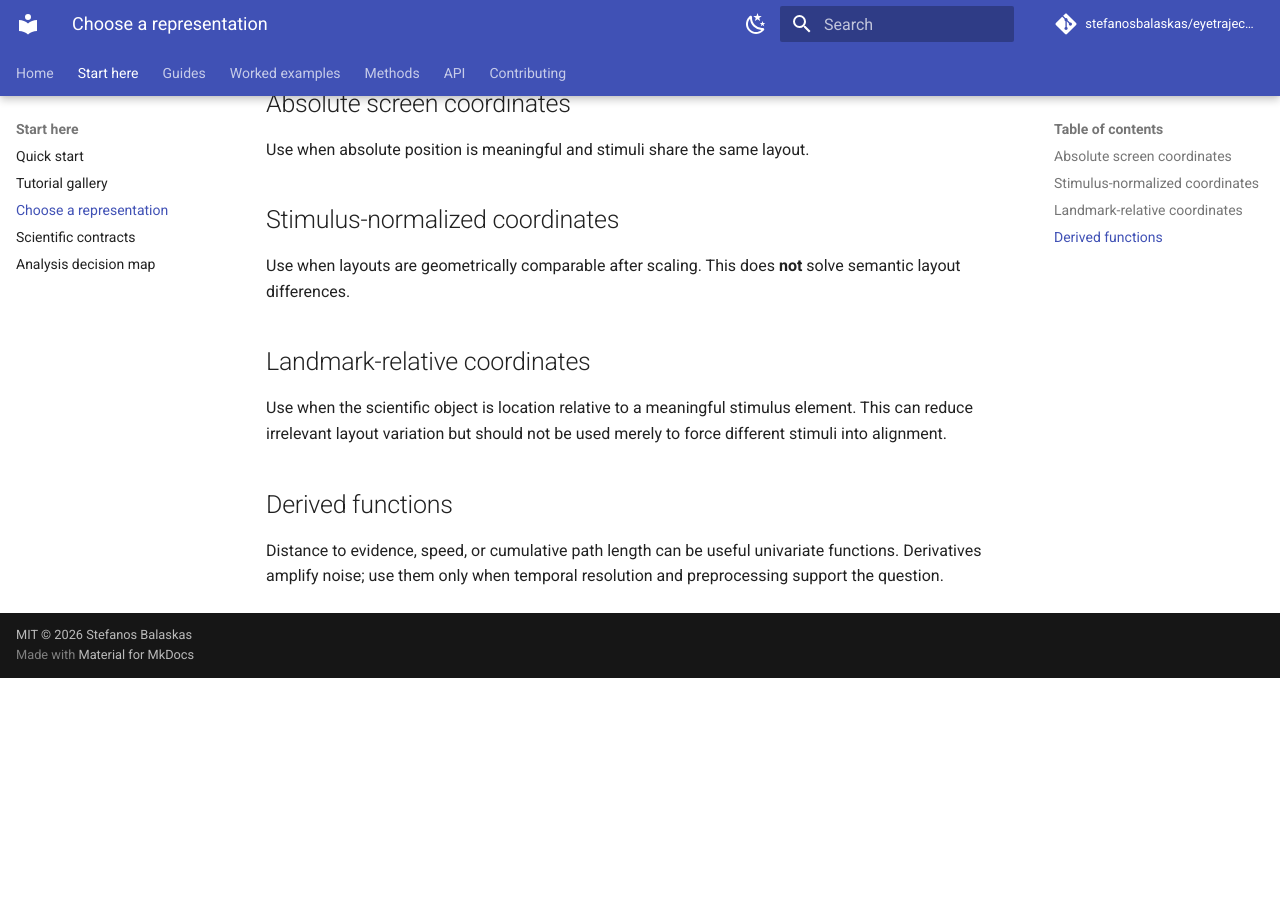
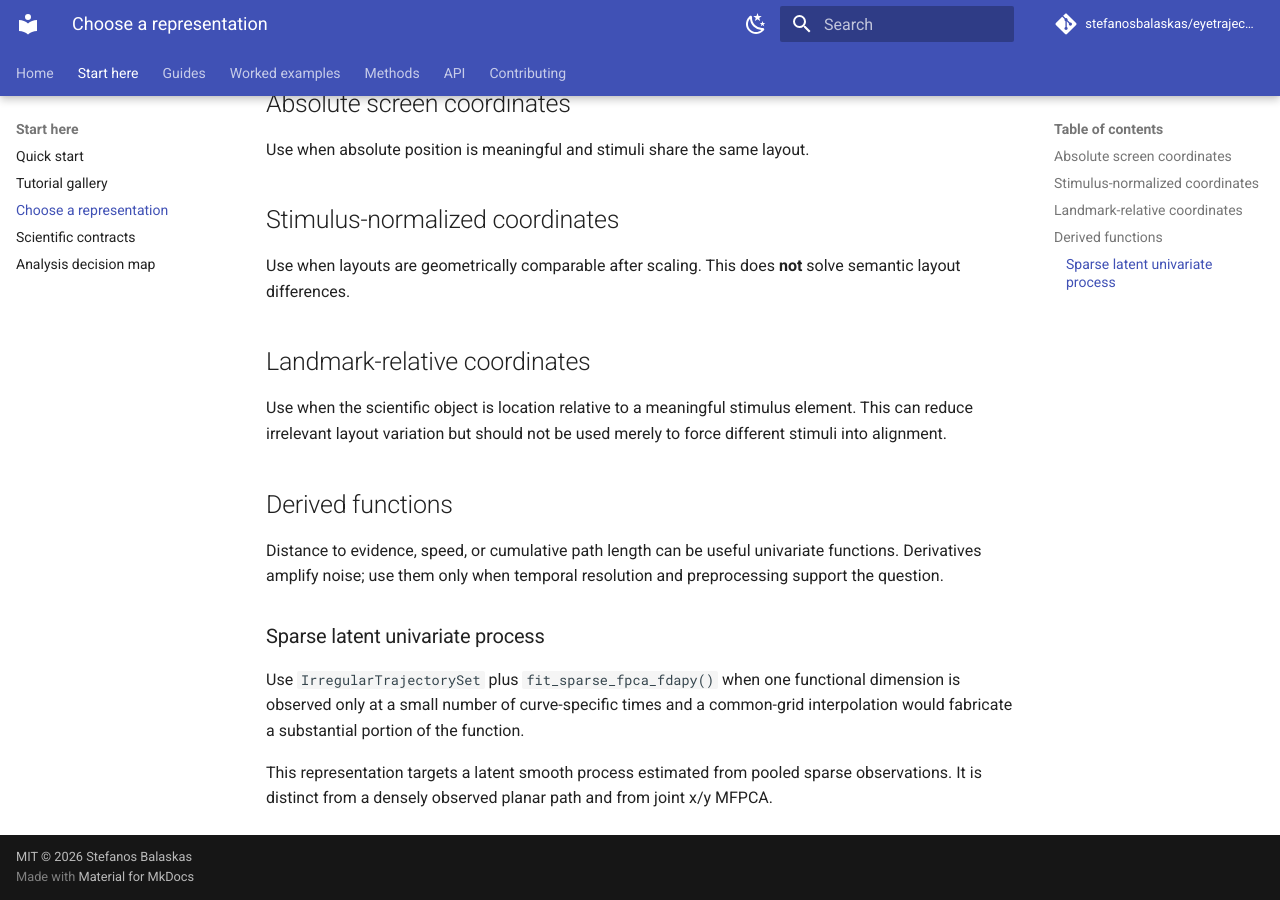
Before and after one commit to stefanosbalaskas/eyetrajectoriespy, an MkDocs documentation site: the page built from docs/concepts/representations.md, in a window 1280 px wide and 900 px high, scrolled down 553 px. Built offline with MkDocs 1.6.1 and Material for MkDocs 9.7.7, drawn with Linux system fonts in a browser that asks for light colours; comment, search, counter and statistics services are not loaded; before the commit the page ends 1231 px from its top, so only the background shows below that.

Commit message:
Connect irregular representation guidance to sparse PACE workflow

```diff
--- a/docs/concepts/representations.md
+++ b/docs/concepts/representations.md
@@ -25,3 +25,10 @@ Use when the scientific object is location relative to a meaningful stimulus ele
 ## Derived functions
 
 Distance to evidence, speed, or cumulative path length can be useful univariate functions. Derivatives amplify noise; use them only when temporal resolution and preprocessing support the question.
+
+
+### Sparse latent univariate process
+
+Use `IrregularTrajectorySet` plus `fit_sparse_fpca_fdapy()` when one functional dimension is observed only at a small number of curve-specific times and a common-grid interpolation would fabricate a substantial portion of the function.
+
+This representation targets a latent smooth process estimated from pooled sparse observations. It is distinct from a densely observed planar path and from joint x/y MFPCA.
```
